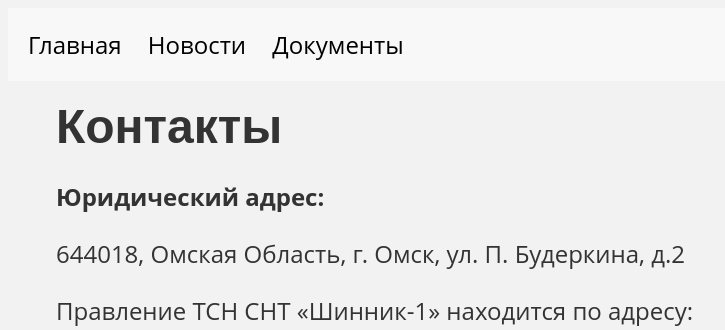
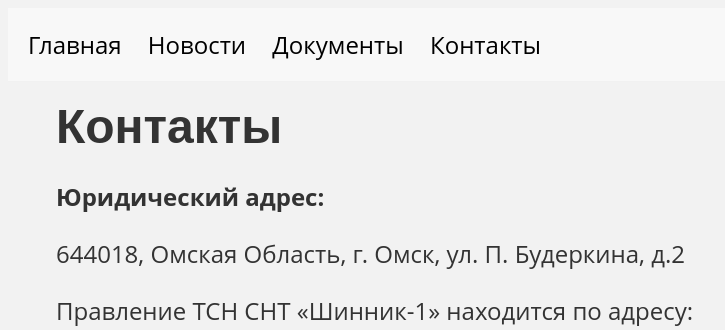
Before and after one commit to Robingood43/q, a FastAPI app: page /contact.html in a window 1280 px wide; the page is wider, and only the part inside the window is pictured. Shown: the top 330 px of that part, without its empty margins (0-725 px from the left). Run offline with FastAPI, Linux system fonts and the light colour scheme; parts of the project's set-up code (start-up, migrations or seed data) failed here and were passed over.

Commit message:
Update contact.html

```diff
--- a/templates/contact.html
+++ b/templates/contact.html
@@ -177,6 +177,7 @@
         <a href="/">Главная</a>
         <a href="news.html">Новости</a>
         <a href="documents.html">Документы</a>
+        <a href="contact.html">Контакты</a>
     </div>
 
     <div class="heading">
```
